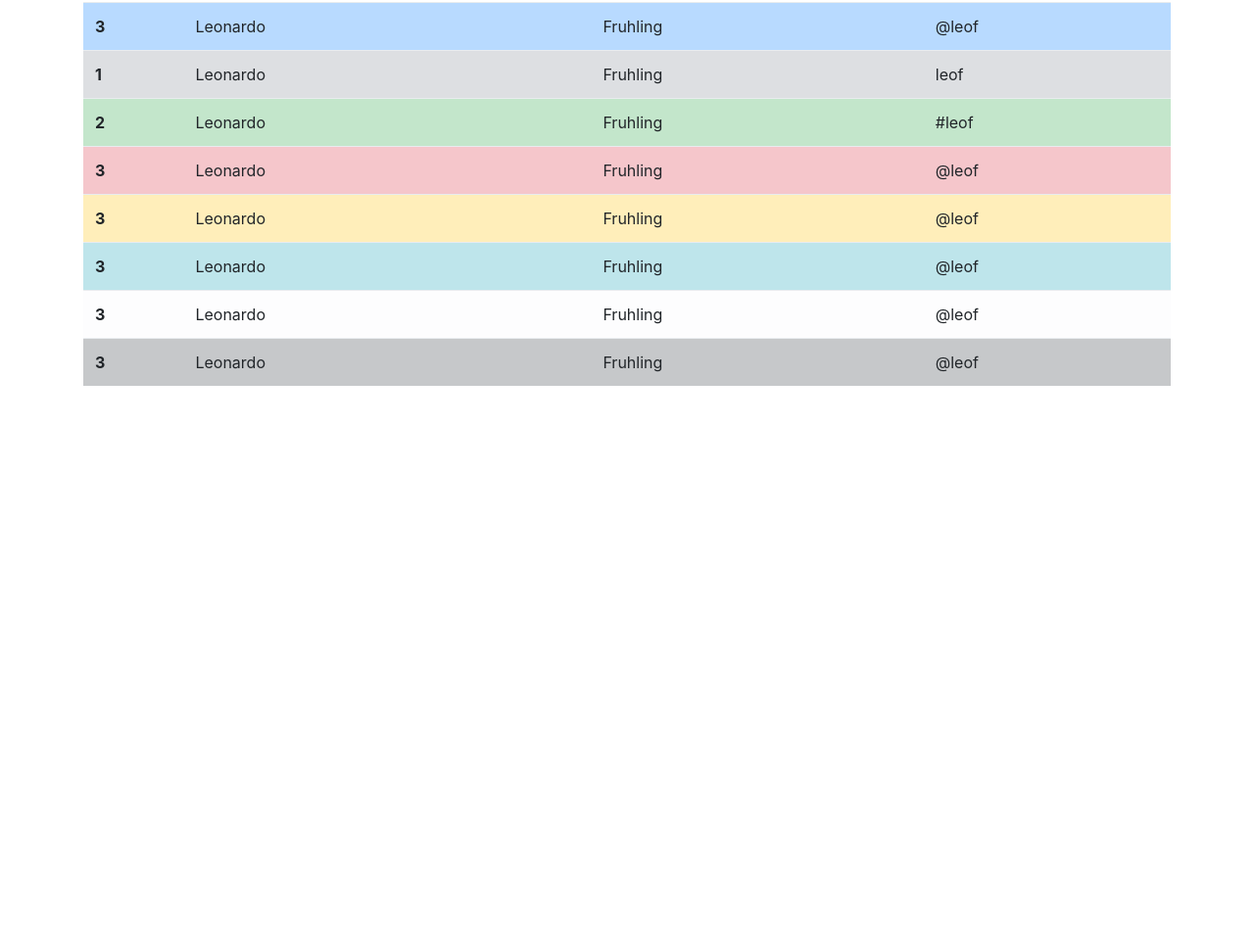
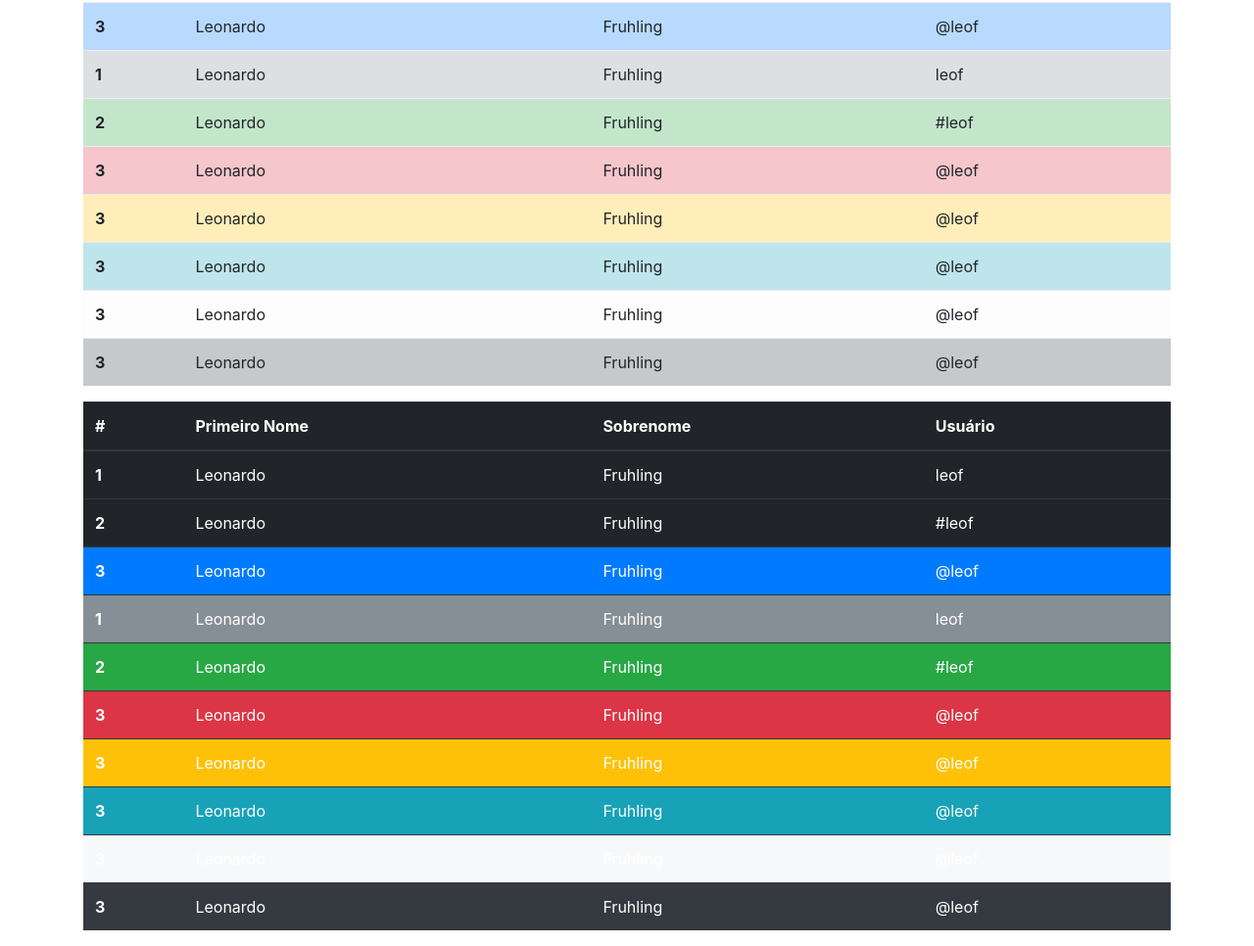
Before and after one commit to lffruhling/cursobtsp4, a plain HTML site: page tabelas.html in a window 1280 px wide. Shown: the part 1580-2546 px from the top of the page at 98% size. Before the commit the page ends 1990 px from the top, so only its background shows below. Drawn offline with Linux system fonts and the light colour scheme.

Commit message:
Tableas e cores

```diff
--- a/tabelas.html
+++ b/tabelas.html
@@ -340,6 +340,82 @@
 				</table>
 			</div>
 		</div>
+		<div class="row">
+			<div class="col">
+				<table class="table table-inverse">
+					<thead>
+						<tr>
+							<th>#</th>
+							<th>Primeiro Nome</th>
+							<th>Sobrenome</th>
+							<th>Usuário</th>
+						</tr>
+					</thead>
+					<tbody>
+						<tr class="bg-active">
+							<th scope="row">1</th>
+							<td>Leonardo</td>
+							<td>Fruhling</td>
+							<td>leof</td>
+						</tr>
+						<tr>
+							<th scope="row">2</th>
+							<td>Leonardo</td>
+							<td>Fruhling</td>
+							<td>#leof</td>
+						</tr>
+						<tr class="bg-primary">
+							<th scope="row">3</th>
+							<td>Leonardo</td>
+							<td>Fruhling</td>
+							<td>@leof</td>
+						</tr>
+						<tr class="bg-secondary">
+							<th scope="row">1</th>
+							<td>Leonardo</td>
+							<td>Fruhling</td>
+							<td>leof</td>
+						</tr>
+						<tr class="bg-success">
+							<th scope="row">2</th>
+							<td>Leonardo</td>
+							<td>Fruhling</td>
+							<td>#leof</td>
+						</tr>
+						<tr class="bg-danger">
+							<th scope="row">3</th>
+							<td>Leonardo</td>
+							<td>Fruhling</td>
+							<td>@leof</td>
+						</tr>
+						<tr class="bg-warning">
+							<th scope="row">3</th>
+							<td>Leonardo</td>
+							<td>Fruhling</td>
+							<td>@leof</td>
+						</tr>
+						<tr class="bg-info">
+							<th scope="row">3</th>
+							<td>Leonardo</td>
+							<td>Fruhling</td>
+							<td>@leof</td>
+						</tr>
+						<tr class="bg-light">
+							<th scope="row">3</th>
+							<td>Leonardo</td>
+							<td>Fruhling</td>
+							<td>@leof</td>
+						</tr>
+						<tr class="bg-dark">
+							<th scope="row">3</th>
+							<td>Leonardo</td>
+							<td>Fruhling</td>
+							<td>@leof</td>
+						</tr>
+					</tbody>
+				</table>
+			</div>
+		</div>
 	</div>
 
 	<!-- Bootstrap 4 js-->
```
